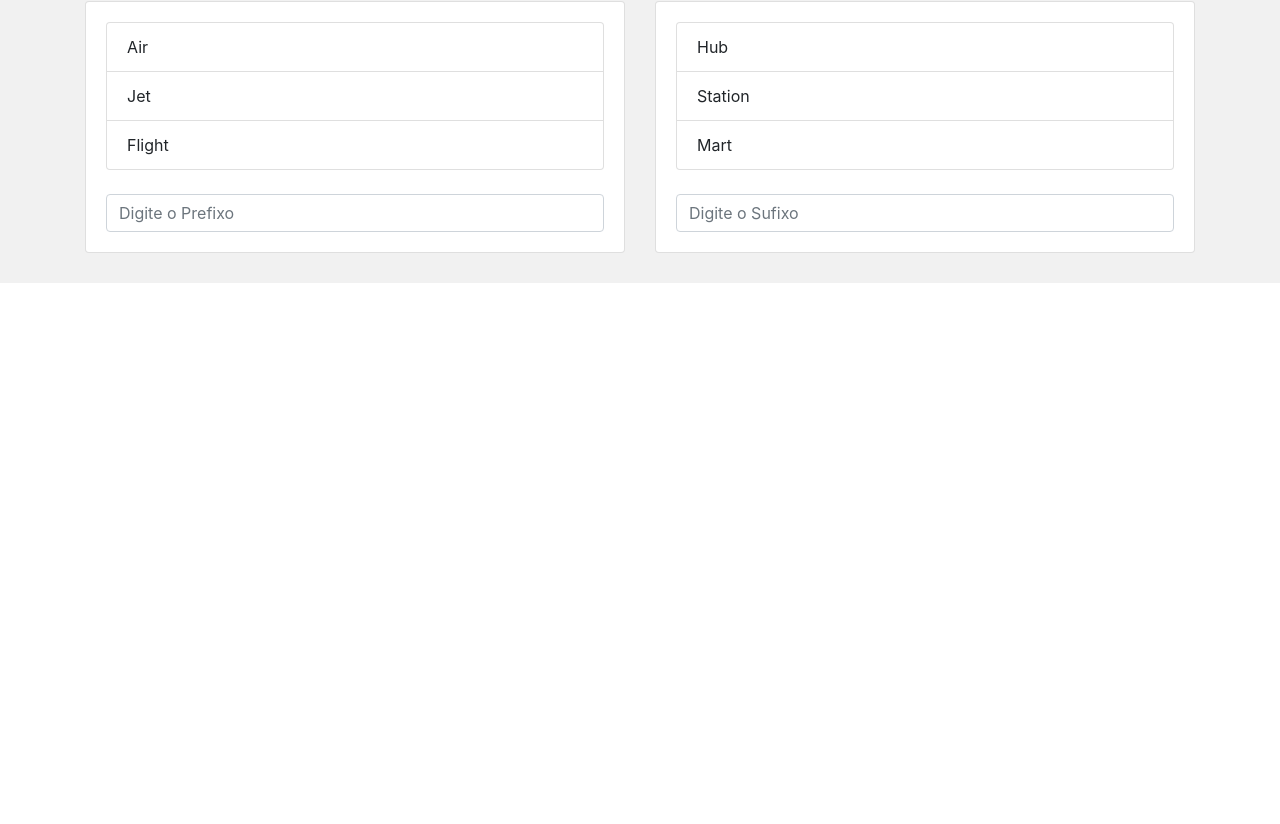
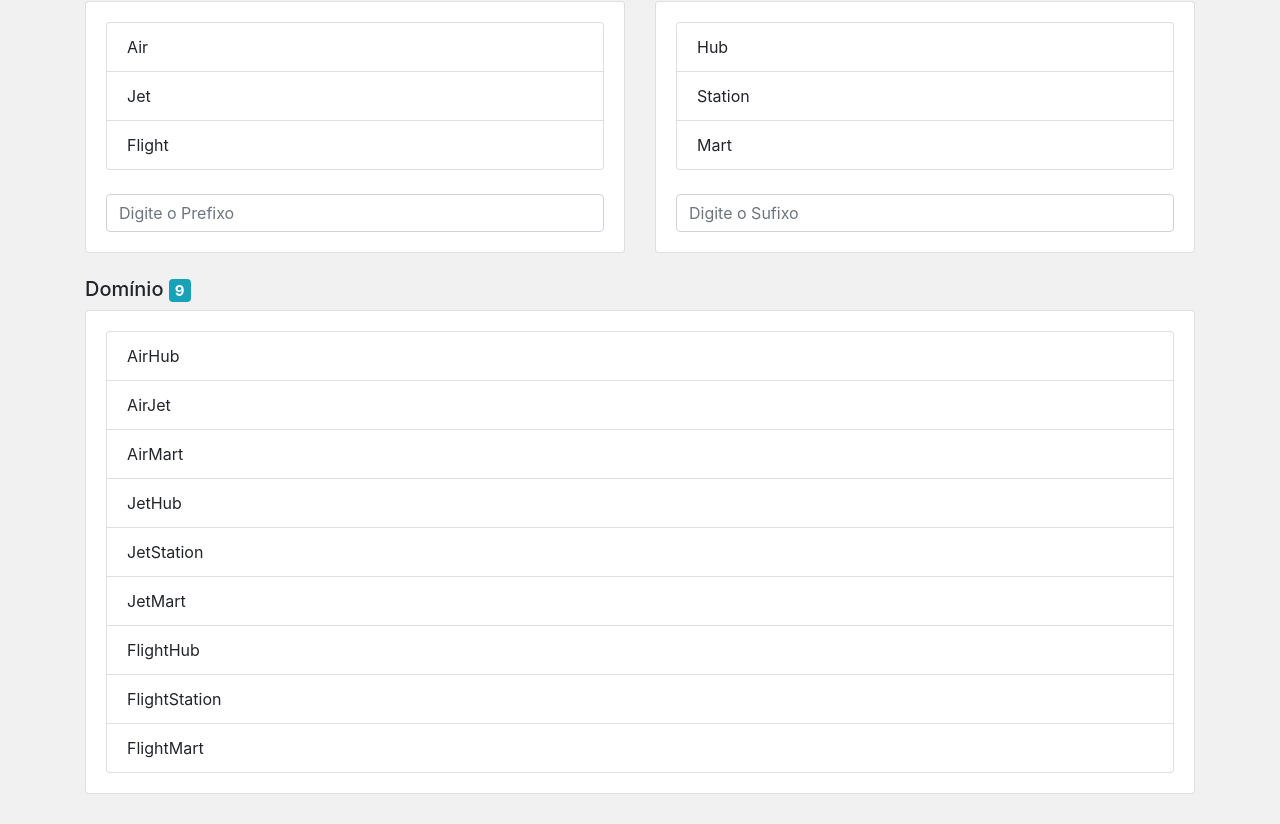
Before and after one commit to carloshquadrado/fullstack_vue_graphql_node, a Vue app in the folder 01-InicioVue/: page / in a window 1280 px wide. Shown: the part 221-1045 px from the top of the page. Before the commit the page ends 800 px from the top, so only its background shows below. Built offline with nearby package versions, Linux system fonts and the light colour scheme; the HTML template or start-up script is replaced by a standard one.

Commit message:
Domínio - Contador, Dados do vetor Domínio

```diff
--- a/01-InicioVue/src/App.vue
+++ b/01-InicioVue/src/App.vue
@@ -26,7 +26,7 @@
               <h5>Sufixos <span class="badge badge-info">{{ sufixos.length }}</span></h5>
               <div class="card">
                 <div class="card-body">
-                 <ul class="list-group">
+                  <ul class="list-group">
                       <li class="list-group-item" v-for="sufix in sufixos" v-bind:key="sufix">
                         {{ sufix }}
                       </li>
@@ -37,6 +37,17 @@
               </div>
             </div>
           </div>
+          <br/>
+          <h5>Domínio <span class="badge badge-info">{{ dominios.length }}</span></h5>
+          <div class="card">
+             <div class="card-body">
+               <ul class="list-group">
+                  <li class="list-group-item" v-for="domain in dominios" v-bind:key="domain">
+                     {{ domain }}
+                  </li>
+               </ul>
+              </div>
+           </div>
       </div>
     </div>
   </div>
```
